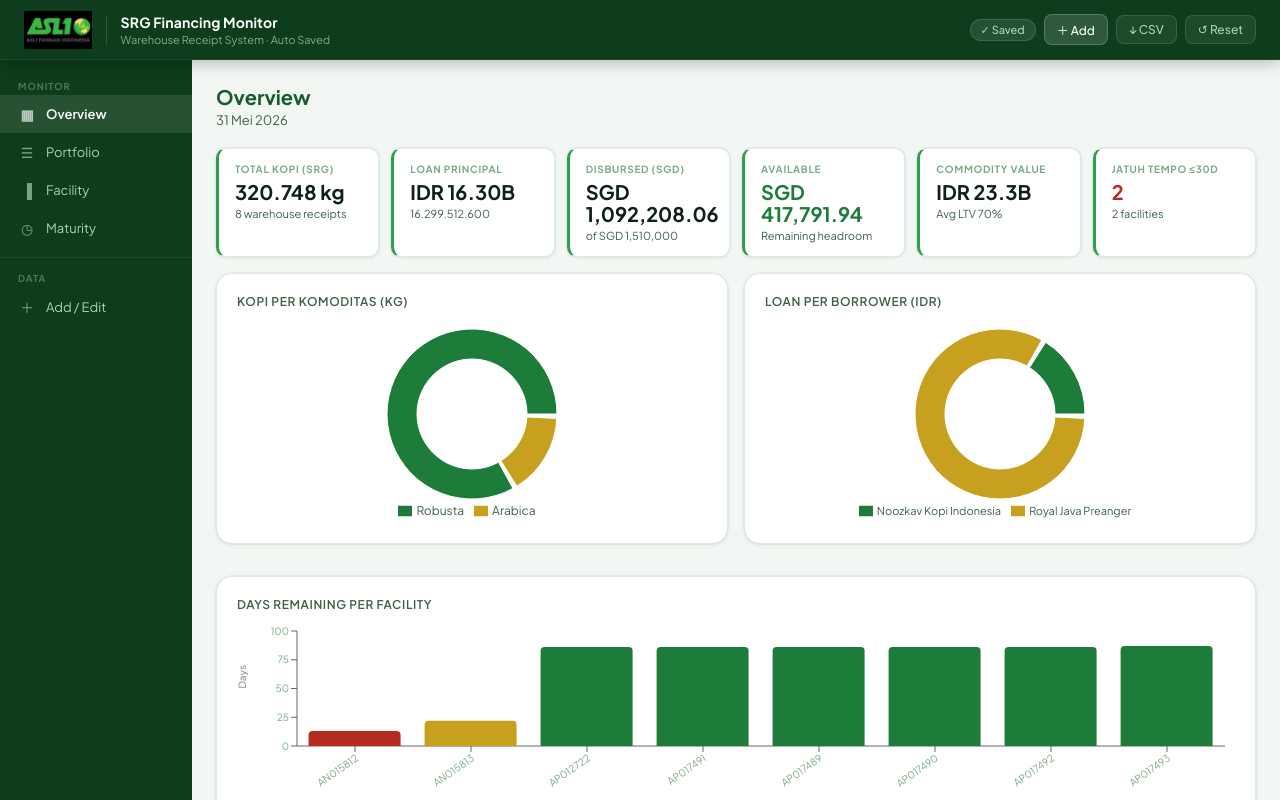
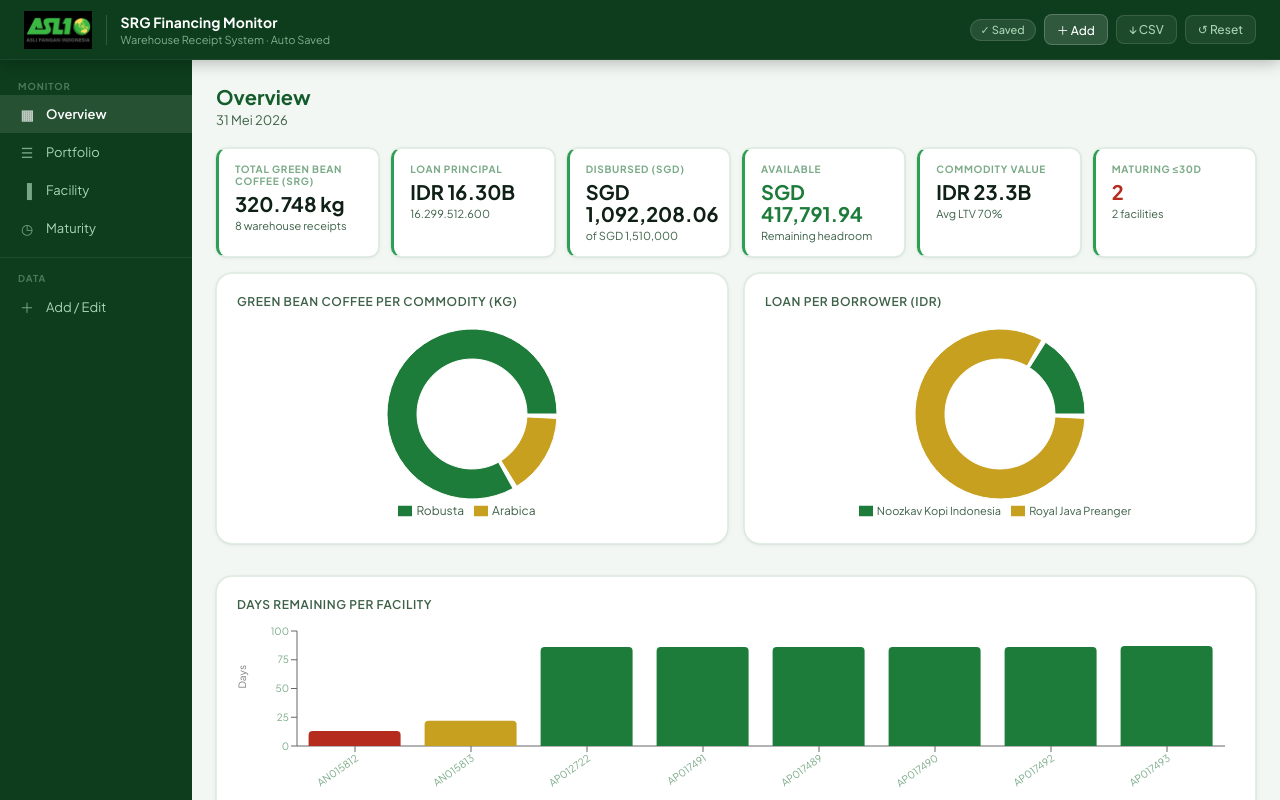
Before and after one commit to grace132/srg-monitor, a React (Create React App) app: page / in a window 1280 px wide. Built offline with nearby package versions, Linux system fonts and the light colour scheme.

Commit message:
Update Overview.jsx

```diff
--- a/src/components/Overview.jsx
+++ b/src/components/Overview.jsx
@@ -45,17 +45,17 @@ export default function Overview({ data }) {
   return (
     <div>
       <div style={{ display: 'grid', gridTemplateColumns: 'repeat(auto-fill, minmax(160px, 1fr))', gap: 12, marginBottom: 16 }}>
-        <MetricCard label="Total Kopi (SRG)" value={fmt(t.totKg) + ' kg'} sub={data.length + ' warehouse receipts'} />
+        <MetricCard label="Total Green Bean Coffee (SRG)" value={fmt(t.totKg) + ' kg'} sub={data.length + ' warehouse receipts'} />
         <MetricCard label="Loan Principal" value={'IDR ' + (t.totPrinc / 1e9).toFixed(2) + 'B'} sub={fmt(t.totPrinc)} />
         <MetricCard label="Disbursed (SGD)" value={fmtSGD(t.totSGD)} sub={'of SGD 1,510,000'} />
         <MetricCard label="Available" value={fmtSGD(avail)} sub="Remaining headroom" success />
         <MetricCard label="Commodity Value" value={'IDR ' + (t.totCommVal / 1e9).toFixed(1) + 'B'} sub="Avg LTV 70%" />
-        <MetricCard label="Jatuh Tempo ≤30d" value={urgent} sub={urgent + ' facilit' + (urgent !== 1 ? 'ies' : 'y')} danger={urgent > 0} />
+        <MetricCard label="Maturing ≤30d" value={urgent} sub={urgent + ' facilit' + (urgent !== 1 ? 'ies' : 'y')} danger={urgent > 0} />
       </div>
 
       <div style={{ display: 'grid', gridTemplateColumns: '1fr 1fr', gap: 16, marginBottom: 16 }}>
         <Card>
-          <CardTitle>Kopi per komoditas (kg)</CardTitle>
+          <CardTitle>Green Bean Coffee  per Commodity (kg)</CardTitle>
           <ResponsiveContainer width="100%" height={200}>
             <PieChart>
               <Pie data={commData} cx="50%" cy="50%" innerRadius={55} outerRadius={85} paddingAngle={3} dataKey="value">
```
